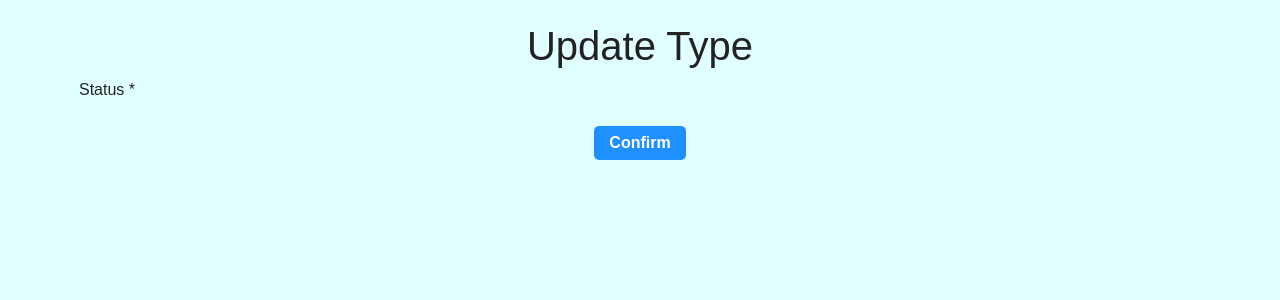
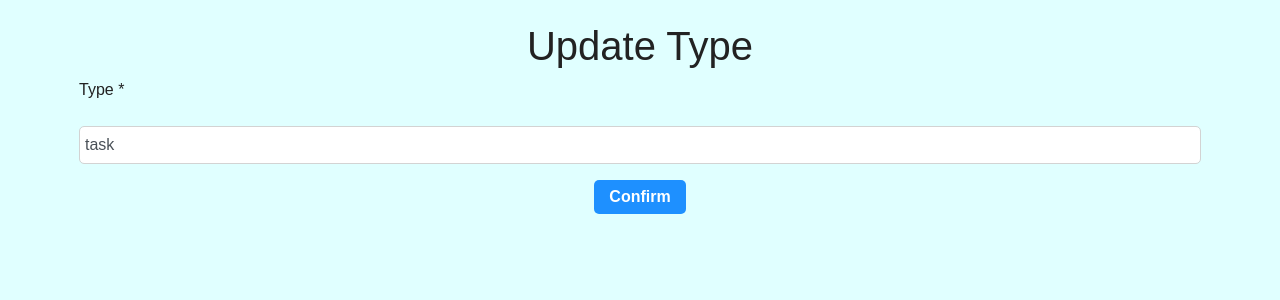
Before and after one commit to alisher1989/tracker, a Django app: page /type/1/update/ in a window 1280 px wide. Shown: the part 38-338 px from the top of the page. Run offline with Django 3.2, Linux system fonts and the light colour scheme; data comes from the database, SQL or seed files in the repository; some libraries are stand-ins or nearby versions.

Commit message:
Исправлены ошибки с ключом и формой

```diff
--- a/source/webapp/templates/type/type_update.html
+++ b/source/webapp/templates/type/type_update.html
@@ -3,7 +3,7 @@
 
 {% block content %}
     <h1>Update Type</h1>
-    <form method="POST" action="{% url "type_update" status.pk %}">
-        {% include 'partial/status_form.html' with button_text="Update" %}
+    <form method="POST" action="{% url "type_update" type.pk %}">
+        {% include 'partial/type_form.html' with button_text="Update" %}
     </form>
 {% endblock %}
```
